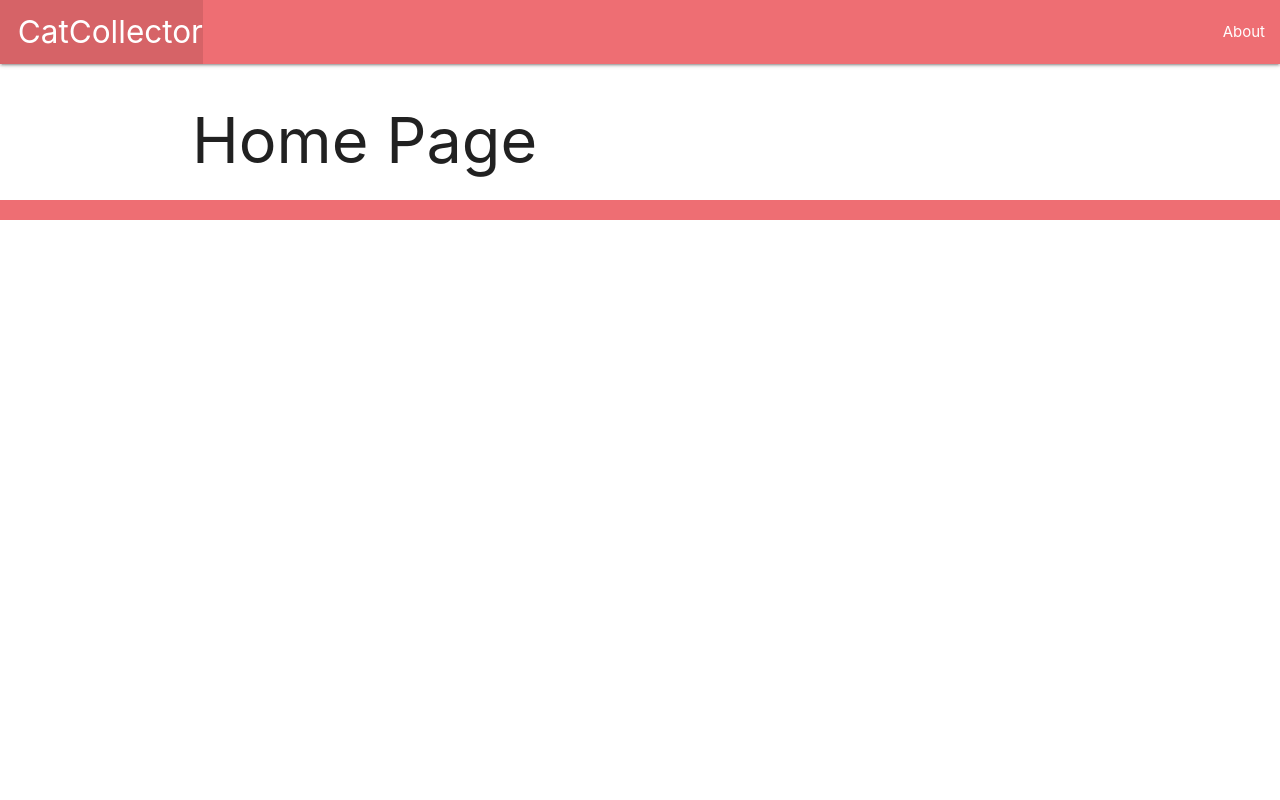
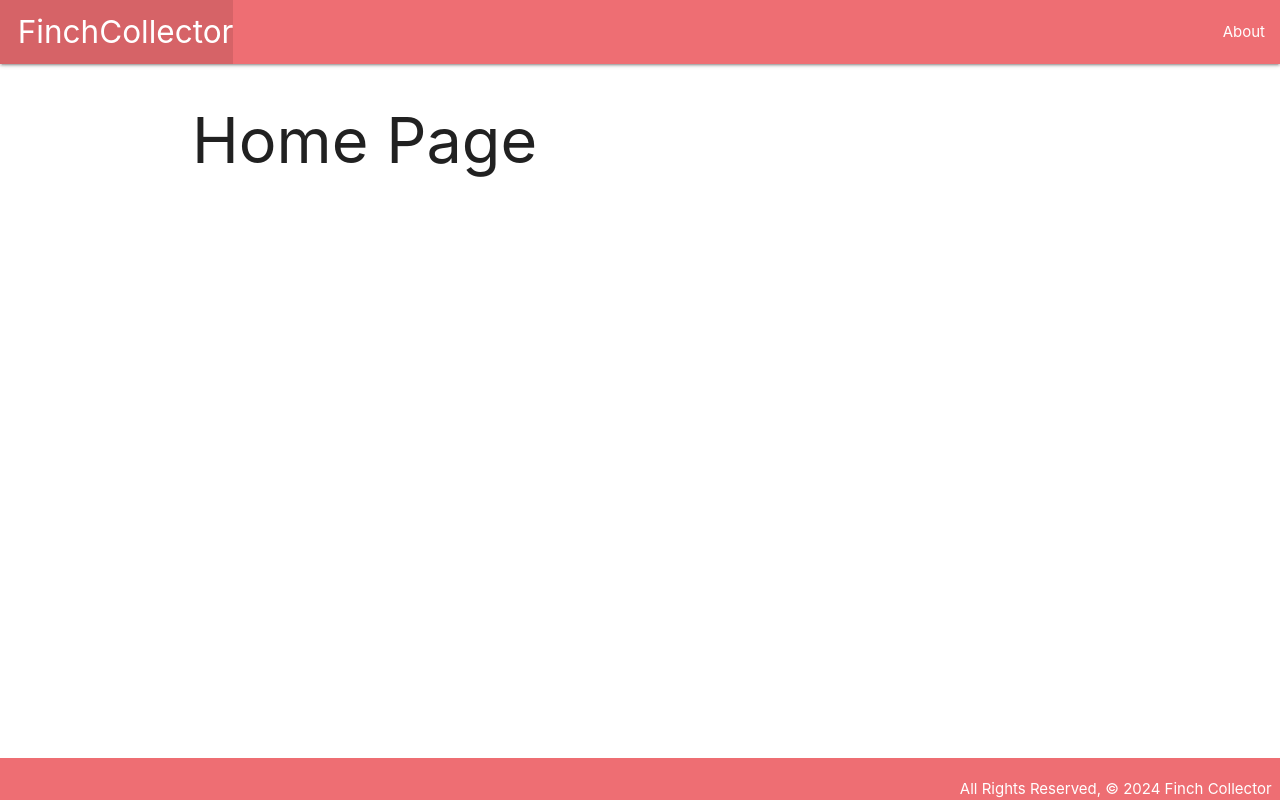
Before and after one commit to karolbgm/finch_collector, a Django app: page / in a window 1280 px wide. Run offline with Django 5.2, Linux system fonts and the light colour scheme.

Commit message:
static css

```diff
--- /dev/null
+++ b/finchcollector/main_app/static/css/style.css
@@ -0,0 +1,19 @@
+* {
+    box-sizing: border-box;
+    margin: 0;
+}
+
+body {
+    display: flex;
+    min-height: 100vh;
+    flex-direction: column;
+  }
+
+  main {
+    flex: 1 0 auto;
+  }
+
+  footer {
+    padding-top: 0;
+    text-align: right;
+  }
--- a/finchcollector/main_app/templates/base.html
+++ b/finchcollector/main_app/templates/base.html
@@ -1,3 +1,4 @@
+{% load static %}
 <!DOCTYPE html>
 <html lang="en">
   <head>
@@ -9,6 +10,7 @@
       rel="stylesheet"
       href="https://cdnjs.cloudflare.com/ajax/libs/materialize/1.0.0/css/materialize.min.css"
     />
+    <link rel="stylesheet" type="text/css" href="{% static 'css/style.css' %}" />
   </head>
   <body>
     <header class="navbar-fixed">
@@ -16,7 +18,7 @@
         <div class="nav-wrapper">
           <ul>
             <li>
-              <a href="/" class="left brand-logo">&nbsp;&nbsp;CatCollector</a>
+              <a href="/" class="left brand-logo">&nbsp;&nbsp;FinchCollector</a>
             </li>
           </ul>
           <ul class="right">
```
